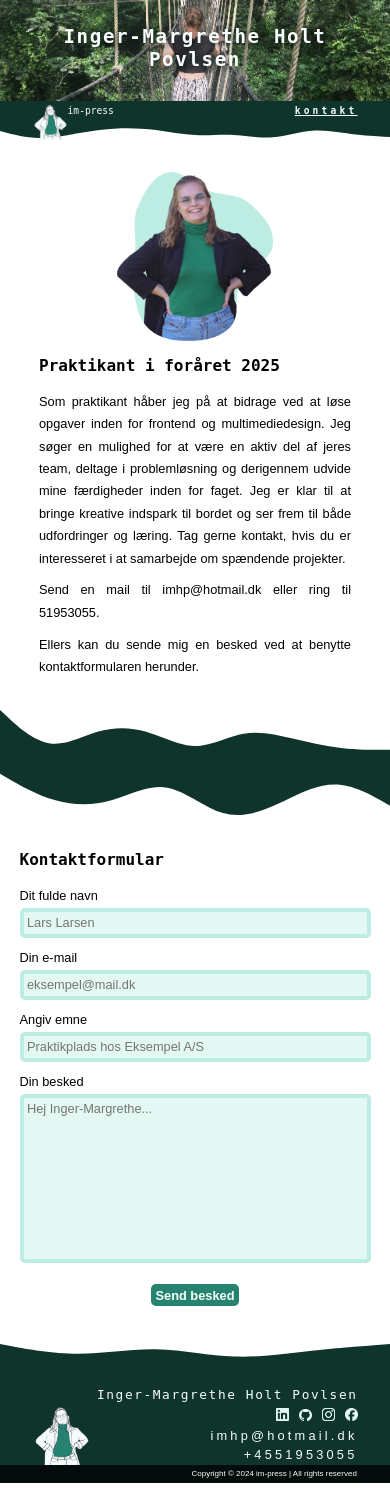
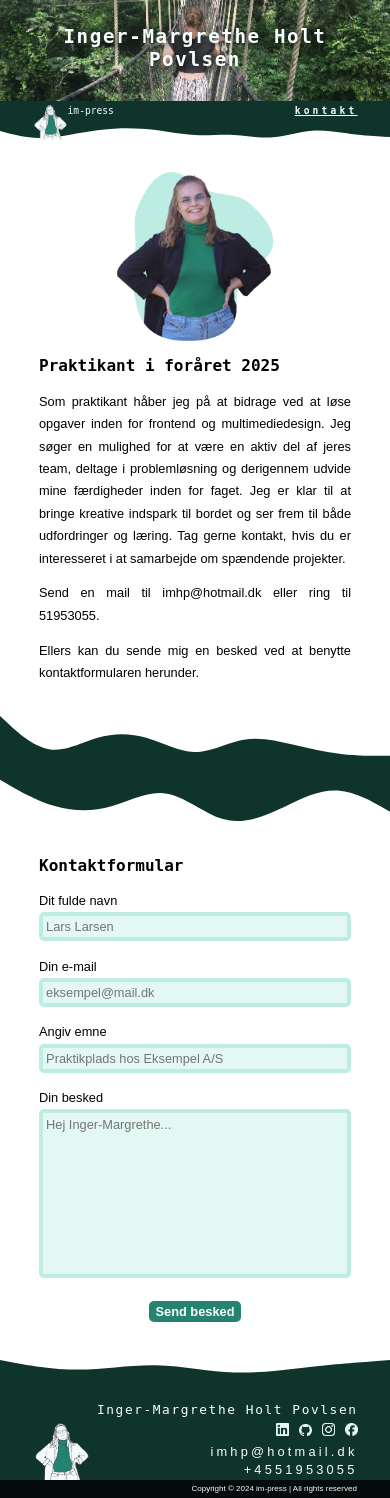
Before and after one commit to imhp1721/portfolio, a React (Vite) app: page /kontakt in a window 390 px wide. Built offline with nearby package versions, Linux system fonts and the light colour scheme; a web font is replaced by a local one.

Commit message:
contact mobile done

```diff
--- a/src/App.css
+++ b/src/App.css
@@ -208,6 +208,12 @@ nav li:not(:last-child) {
 nav .logo:hover,
 nav li:hover {
   opacity: 0.7;
+}
+
+/* remove reduced opacity on mobile */
+nav .logo:focus-within,
+nav li:focus-within {
+  opacity: 1;
 }
 
 /* ----------------
@@ -488,10 +494,9 @@ form textarea::placeholder {
 }
 
 form .cta_btn {
-  margin: 2% 0;
-  padding: 1%;
+  margin: 1% 0 2%;
+  padding: 1% 2%;
   text-align: center;
-  width: 25%;
 }
 
 /* ----------------
@@ -741,15 +746,16 @@ form .cta_btn {
     CONTACT
   ----------------- */
 
-  .contact .info {
-    margin: 8% auto 8%;
-  }
-
   .contact .cta_txt {
-    padding: 3% 0 3%;
+    padding: 4% 0 4%;
   }
 
   form {
-    margin: 8% auto 8%;
+    width: 80%;
+  }
+
+  form input,
+  form textarea {
+    margin: 1% 0 5%;
   }
 }
```
